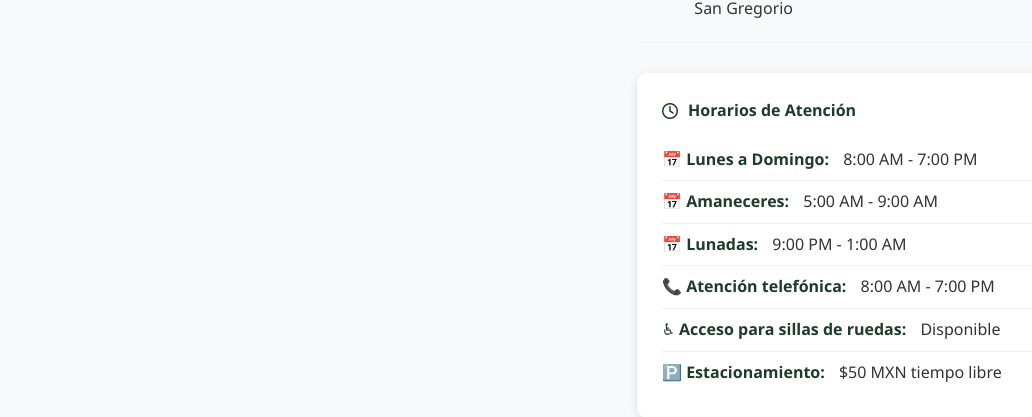
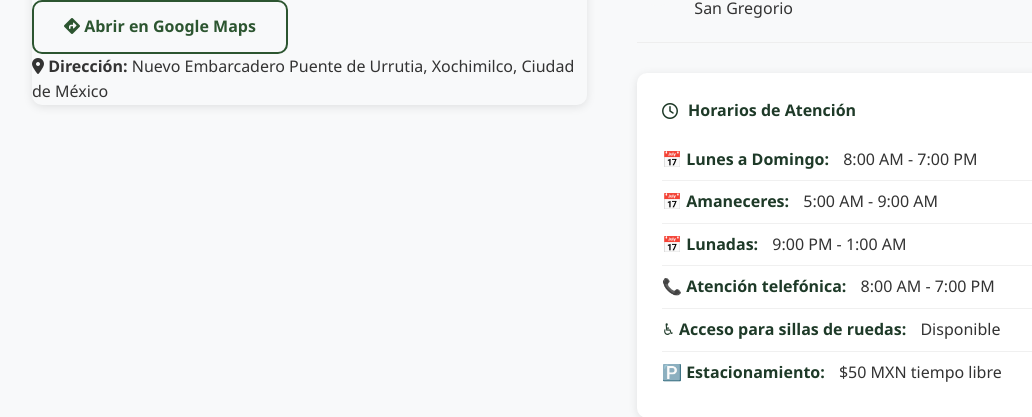
Before and after one commit to saircardenascap-alt/trajineras-barron, a Flask app: template templates/inicio.html in a window 1280 px wide. Shown: the part 5628-6045 px from the top of the page, without its empty margins (28-1060 px from the left). Run offline with Flask 3, Linux system fonts and the light colour scheme; the template is opened without the code that fills it, so the values that code supplies are empty.

Commit message:
actualizacion mapa

```diff
--- a/templates/inicio.html
+++ b/templates/inicio.html
@@ -363,19 +363,26 @@
     <section class="section map-section">
         <div class="container">
             <h2 class="section-title">Cómo llegar</h2>
-            <p class="section-subtitle">Encuéntranos fácilmente</p>
+            <p class="section-subtitle">Encuéntranos fácilmente en Nuevo Embarcadero Puente de Urrutia</p>
 
             <div class="map-container">
                 <div class="map-wrapper">
-                    <div class="map-placeholder">
-                        <div class="map-overlay">
-                            <i class="fas fa-map-marked-alt"></i>
-                            <h3>Mapa Interactivo</h3>
-                            <p>Nuevo Embarcadero Puente de Urrutia</p>
-                            <button class="btn btn-outline" onclick="https://maps.app.goo.gl/wwc42fhofXrsgEWH7">
-                                <i class="fas fa-directions"></i> Abrir en Google Maps
-                            </button>
-                        </div>
+                    <div class="map-iframe">
+                        <iframe
+                            src="https://www.google.com/maps/embed?pb=!1m18!1m12!1m3!1d3143.6534502765526!2d-99.07824752478997!3d19.26065498198226!2m3!1f0!2f0!3f0!3m2!1i1024!2i768!4f13.1!3m3!1m2!1s0x85ce03b35e8c304d%3A0x7f3bf14e52b5d53d!2sTrajineras%20Barr%C3%B3n%20(Nuevo%20Embarcadero%20puente%20de%20Urrutia)!5e1!3m2!1ses!2smx!4v1768928383398!5m2!1ses!2smx"
+                            width="100%" height="450" style="border:0;" allowfullscreen="" loading="lazy"
+                            referrerpolicy="no-referrer-when-downgrade">
+                        </iframe>
+                    </div>
+                    <div class="map-actions">
+                        <a href="https://maps.app.goo.gl/wwc42fhofXrsgEWH7" target="_blank" class="btn btn-outline">
+                            <i class="fas fa-directions"></i> Abrir en Google Maps
+                        </a>
+                        <p class="map-address">
+                            <i class="fas fa-map-marker-alt"></i>
+                            <strong>Dirección:</strong> Nuevo Embarcadero Puente de Urrutia, Xochimilco, Ciudad de
+                            México
+                        </p>
                     </div>
                 </div>
 
@@ -587,7 +594,7 @@
                             </label>
                             <div class="personas-selector">
                                 <button type="button" class="personas-btn" onclick="decrementPersonas()">-</button>
-                                <input type="number" id="personas" name="personas" min="1" max="18" value="10" readonly>
+                                <input type="number" id="personas" name="personas" min="1" max="18" value="4" readonly>
                                 <button type="button" class="personas-btn" onclick="incrementPersonas()">+</button>
                             </div>
                             <small>Capacidad máxima: 18 personas</small>
```
